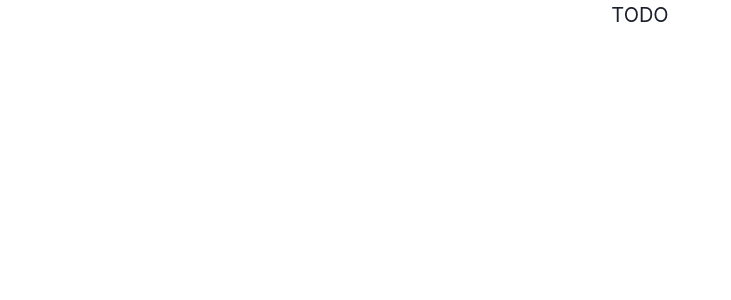
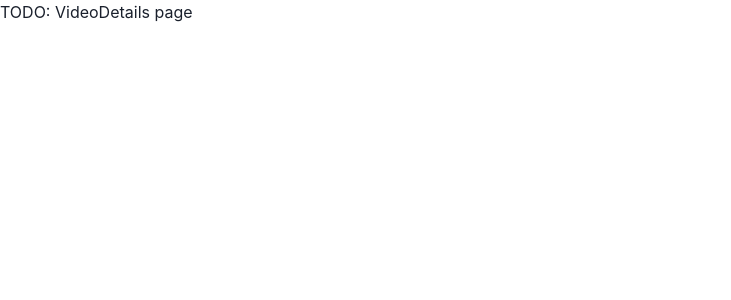
Before and after one commit to namadnuno/tldv-challenge, a React (Create React App) app in the folder app/: page /1 in a window 1280 px wide. Shown: the top 300 px of the page, without its empty margins (0-731 px from the left). Built offline with nearby package versions, Linux system fonts and the light colour scheme.

Commit message:
Add react router and necessary routes

```diff
--- a/app/package.json
+++ b/app/package.json
@@ -18,6 +18,7 @@
     "react-dom": "^18.1.0",
     "react-icons": "^3.0.0",
     "react-query": "^3.39.0",
+    "react-router-dom": "^6.3.0",
     "react-scripts": "5.0.1",
     "typescript": "^4.6.3",
     "web-vitals": "^0.2.2"
--- a/app/src/App.tsx
+++ b/app/src/App.tsx
@@ -1,20 +1,31 @@
 import * as React from "react"
 import {
   ChakraProvider,
-  Box,
-  Text,
   theme,
 } from "@chakra-ui/react"
 import { QueryClient, QueryClientProvider } from "react-query"
-
+import {
+  BrowserRouter as Router,
+  Route,
+  Routes
+} from "react-router-dom";
+import VideosList from "./pages/VideosList";
+import NotFound from "./pages/NotFound";
+import VideoEdit from "./pages/VideoEdit";
+import VideoDetails from "./pages/VideoDetails";
 const queryClient = new QueryClient()
 
 export const App = () => (
   <ChakraProvider theme={theme}>
     <QueryClientProvider client={queryClient}>
-      <Box textAlign="center" fontSize="xl">
-        <Text>TODO</Text>
-      </Box>
+      <Router>
+        <Routes>
+          <Route path="/" element={<VideosList />} />
+          <Route path="/:id" element={<VideoDetails />} />
+          <Route path="/:id/edit" element={<VideoEdit />} />
+          <Route path="*" element={<NotFound />} />
+        </Routes>
+      </Router>
     </QueryClientProvider>
   </ChakraProvider>
 )
--- /dev/null
+++ b/app/src/pages/NotFound.tsx
@@ -0,0 +1,6 @@
+import React from 'react';
+import { Heading } from "@chakra-ui/react";
+
+const NotFound = () => <Heading>Page not found.</Heading>
+
+export default NotFound;
--- /dev/null
+++ b/app/src/pages/VideoDetails.tsx
@@ -0,0 +1,6 @@
+import React from 'react';
+import { Text } from "@chakra-ui/react";
+
+const VideoDetails = () => <Text>TODO: VideoDetails page</Text>
+
+export default VideoDetails;
--- /dev/null
+++ b/app/src/pages/VideoEdit.tsx
@@ -0,0 +1,6 @@
+import React from 'react';
+import { Text } from "@chakra-ui/react";
+
+const VideoEdit = () => <Text>TODO: VideoEdit page</Text>
+
+export default VideoEdit;
--- /dev/null
+++ b/app/src/pages/VideosList.tsx
@@ -0,0 +1,6 @@
+import React from 'react';
+import { Text } from "@chakra-ui/react";
+
+const VideosList = () => <Text>TODO: VideosList</Text>
+
+export default VideosList;
```
Also changed, not shown: 2 other files (tests, documents, lock files or other folders).
